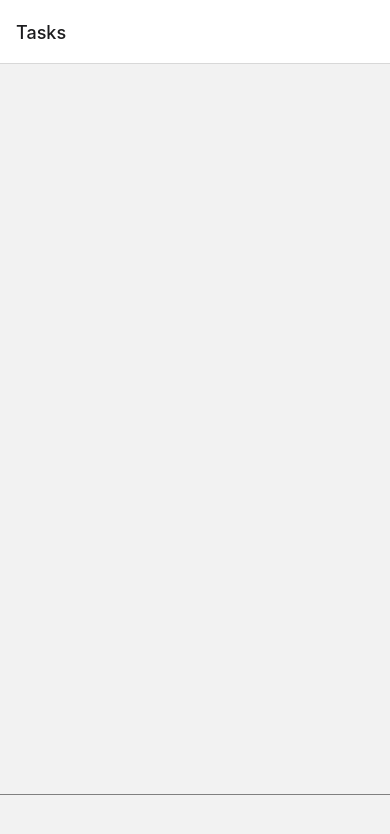
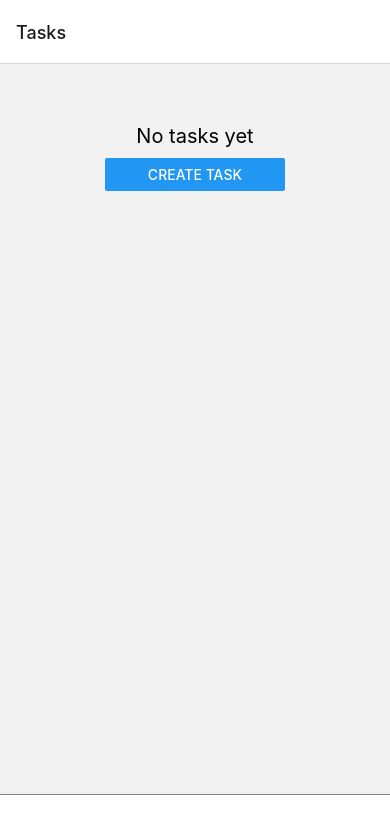
Before and after one commit to StanislavKharkiv/RN_to_do, a React Native app: screen / in a window 390 px wide. Shown: the top 834 px of the page. Built offline with nearby package versions, Linux system fonts and the light colour scheme; some icons are missing.

Commit message:
fix menu & items; add empty task list

```diff
--- a/src/components/Menu/Menu.js
+++ b/src/components/Menu/Menu.js
@@ -47,6 +47,7 @@ const styles = StyleSheet.create({
     alignItems: 'center',
     borderTopWidth: 1,
     borderTopColor: 'gray',
+    backgroundColor: 'white',
   },
   link: {
     height: 30,
--- a/src/components/TaskItem/TaskItem.js
+++ b/src/components/TaskItem/TaskItem.js
@@ -9,8 +9,8 @@ function TaskItem({item, deleteTask}) {
   const taskColor =
     PRIORITY_VALUES.find(
       ({value}) =>
-        value.toLocaleLowerCase() === item.priority.toLocaleLowerCase(),
-    )?.color ?? 'white';
+        value.toLocaleLowerCase() === item.priority?.toLocaleLowerCase(),
+    )?.color ?? 'gray';
 
   const onPressDelete = async id => {
     try {
@@ -22,9 +22,8 @@ function TaskItem({item, deleteTask}) {
   };
 
   return (
-    <View style={styles.item}>
+    <View style={[styles.item, {borderLeftColor: taskColor}]}>
       <View style={styles.task}>
-        <View style={[styles.priority, {backgroundColor: taskColor}]} />
         <Text style={styles.title}>{item.title}</Text>
       </View>
       <TouchableHighlight onPress={() => onPressDelete(item.id)}>
@@ -38,6 +37,7 @@ const styles = StyleSheet.create({
   item: {
     flexDirection: 'row',
     alignItems: 'center',
+    justifyContent: 'space-between',
     paddingRight: 6,
     marginVertical: 6,
     marginHorizontal: 10,
@@ -45,12 +45,12 @@ const styles = StyleSheet.create({
     shadowColor: 'black',
     shadowOffset: {width: 0, height: 2},
     backgroundColor: 'white',
+    borderLeftColor: 'red',
+    borderLeftWidth: 5,
     elevation: 4,
   },
   task: {
-    flexDirection: 'row',
-    alignItems: 'center',
-    height: 50,
+    justifyContent: 'center',
     flex: 1,
   },
   title: {
@@ -61,8 +61,10 @@ const styles = StyleSheet.create({
     fontFamily: 'Pacifico-Regular',
   },
   priority: {
-    width: 4,
+    width: 5,
+    minHeight: 50,
     height: '100%',
+    alignSelf: 'stretch',
   },
 });
 
--- a/src/pages/TaskList.js
+++ b/src/pages/TaskList.js
@@ -1,15 +1,33 @@
 import React, {useContext} from 'react';
-import {SafeAreaView, FlatList, StyleSheet, StatusBar} from 'react-native';
+import {
+  SafeAreaView,
+  FlatList,
+  StyleSheet,
+  Text,
+  Button,
+  View,
+} from 'react-native';
 import TaskItem from '../components/TaskItem/TaskItem';
 import {TasksContext} from '../../App';
 import Page from '../components/Page/Page';
+import {routes} from '../routes';
 
-export default function TaskListPage() {
+export default function TaskListPage({navigation}) {
   const task = useContext(TasksContext);
+  const hasTasks = task.allTasks.length > 0;
 
   return (
     <Page>
       <SafeAreaView style={styles.container}>
+        {!hasTasks && (
+          <View style={styles.noTasksWrap}>
+            <Text style={styles.noTasks}>No tasks yet</Text>
+            <Button
+              title="Create task"
+              onPress={() => navigation.navigate(routes.newTask)}
+            />
+          </View>
+        )}
         <FlatList
           data={task.allTasks}
           renderItem={({item}) => (
@@ -23,8 +41,18 @@ export default function TaskListPage() {
 }
 
 const styles = StyleSheet.create({
+  noTasks: {
+    textAlign: 'center',
+    fontSize: 20,
+    margin: 10,
+  },
   container: {
-    marginTop: StatusBar.currentHeight / 2 || 0,
-    marginBottom: StatusBar.currentHeight / 2,
+    marginBottom: 30,
+    paddingBottom: 20,
+    alignItems: 'center',
+  },
+  noTasksWrap: {
+    marginTop: 50,
+    width: 180,
   },
 });
```
